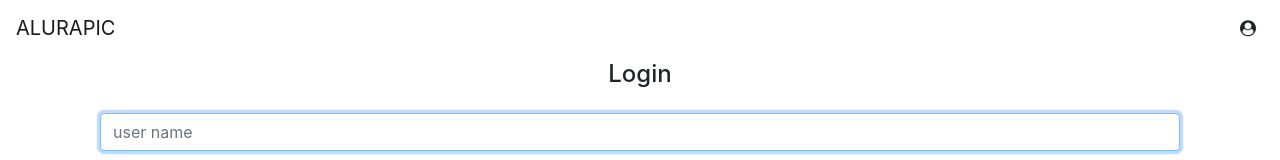
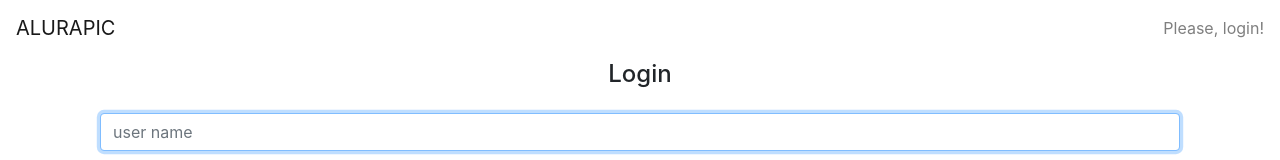
Before and after one commit to victorduarte31/alurapic, an Angular app: page / in a window 1280 px wide. Shown: the top 160 px of the page. Built offline with nearby package versions, Linux system fonts and the light colour scheme.

Commit message:
created logout method

```diff
--- a/src/app/core/header/header.component.html
+++ b/src/app/core/header/header.component.html
@@ -1,9 +1,14 @@
 <header class="fixed-top">
   <nav class="navbar navbar-light bg-white">
     <a class="navbar-brand">ALURAPIC</a>
-    <div>
-      <i class="fa fa-user-circle"></i>
-      <a class="ml-2">{{user?.name}}</a>
+    <div *ngIf="(user$ | async) as user; else login"> <!-- Pega o valor da variavel user$ que é um observable e da um subscribe -->
+      <i class="fa fa-user-circle mr-1"></i>
+      <a class="mr-1">{{user.name}}</a>
+      <a (click)="logout()">(Logout)</a>
     </div>
+
+    <ng-template #login>
+      <span class="navbar-text">Please, login!</span>
+    </ng-template>
   </nav>
 </header>
--- a/src/app/core/header/header.component.ts
+++ b/src/app/core/header/header.component.ts
@@ -2,6 +2,7 @@ import { Component, OnInit } from '@angular/core';
 import {UserService} from "../user/user.service";
 import {Observable} from "rxjs";
 import {User} from "../user/user";
+import {Router} from "@angular/router";
 
 @Component({
   selector: 'ap-header',
@@ -11,14 +12,17 @@ import {User} from "../user/user";
 export class HeaderComponent implements OnInit {
 
   user$ : Observable<User>;
-  user: User;
 
-  constructor(private userService: UserService) {
+  constructor(private userService: UserService, private router: Router) {
     this.user$ = userService.getUser();
-    this.user$.subscribe(user => this.user = user);
   }
 
   ngOnInit(): void {
   }
 
+  logout() {
+    this.userService.logout();
+    this.router.navigate(['']);
+  }
+
 }
--- a/src/app/core/user/user.service.ts
+++ b/src/app/core/user/user.service.ts
@@ -38,4 +38,9 @@ export class UserService {
       console.log(e);
     }
   }
+
+  logout() {
+    this.tokenService.removeToken();
+    this.userSubject.next(null);
+  }
 }
```
